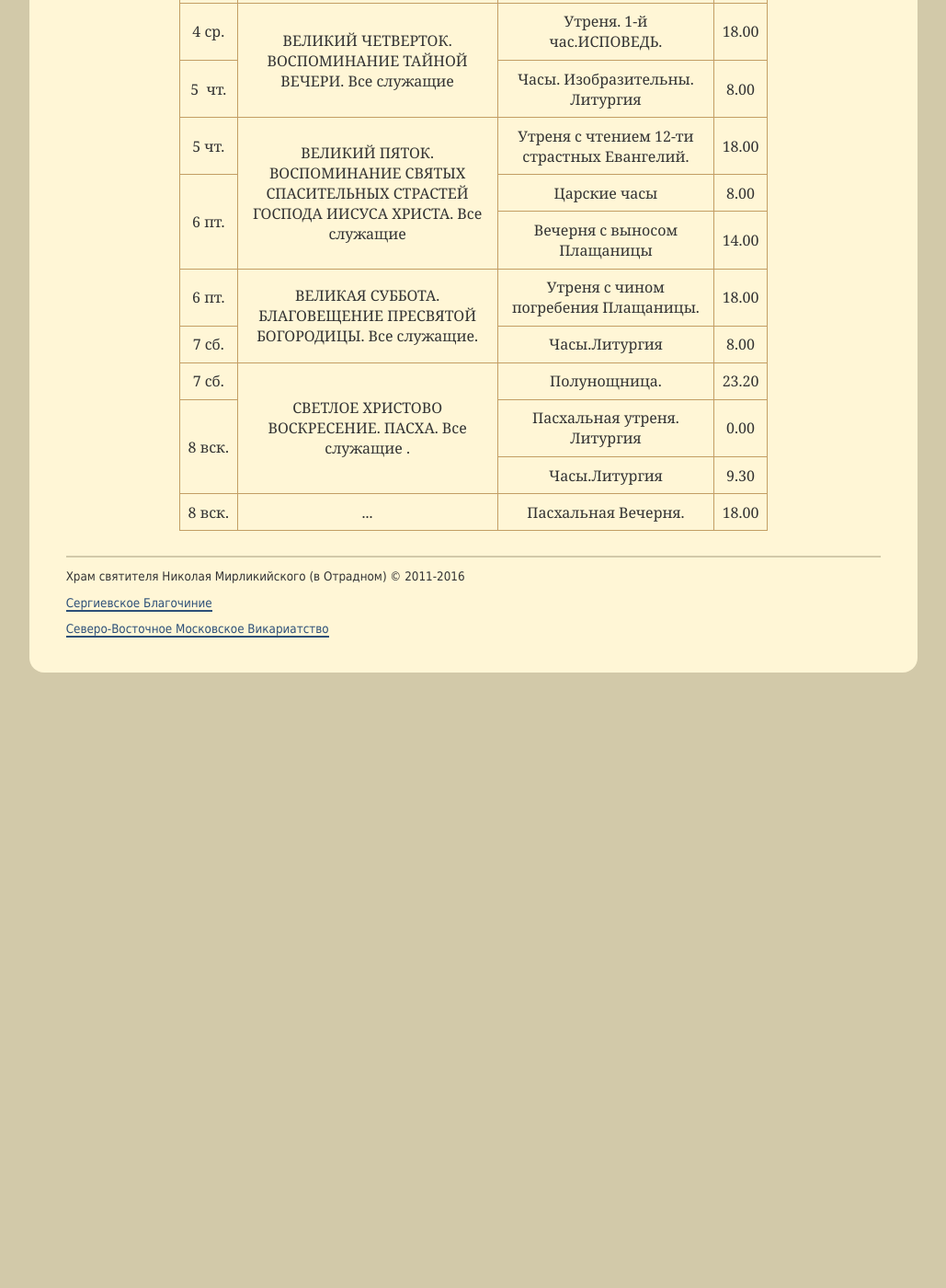
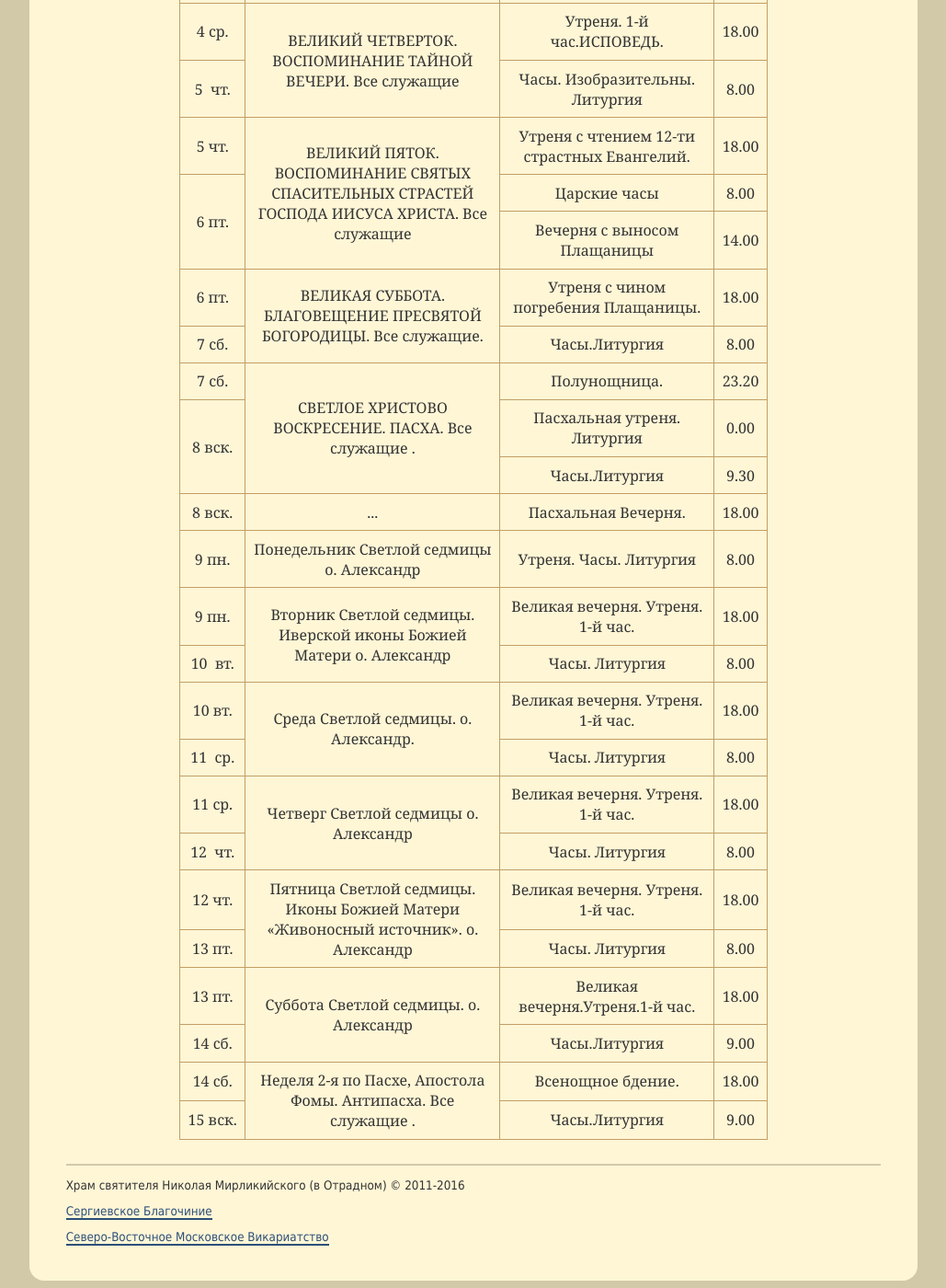
Before and after one commit to hramotradnoe/hramotradnoe.github.io, a Jekyll site: the page built from schedule/index.html, in a window 1280 px wide and 1400 px high, scrolled down 1027 px. Shown: the whole window at 92% size, without its empty margins (125-1154 px from the left). Built offline with Jekyll 4.4.1, drawn with Linux system fonts in a browser that asks for light colours; before the commit the page ends 1766 px from its top, so only the background shows below that.

Commit message:
Update schedule.yml

```diff
--- a/_data/schedule.yml
+++ b/_data/schedule.yml
@@ -84,3 +84,56 @@ timetable:
       - day   : 8&nbsp;вск.
         time  : '18.00'
         title : "Пасхальная Вечерня."
+ - description : "Понедельник Светлой седмицы о. Александр"
+   services    :
+      - day   : 9&nbsp;пн.
+        time  : '8.00'
+        title : "Утреня. Часы. Литургия"
+ - description : "Вторник Светлой седмицы. Иверской иконы Божией Матери о. Александр"
+   services    :
+      - day   : 9&nbsp;пн.
+        time  : '18.00'
+        title : "Великая вечерня. Утреня. 1-й час."
+      - day   : 10&nbsp; вт.
+        time  : '8.00'
+        title : "Часы. Литургия"
+ - description : "Среда Светлой седмицы. о. Александр."
+   services    :
+      - day   : 10&nbsp;вт.
+        time  : '18.00'
+        title : "Великая вечерня. Утреня. 1-й час."
+      - day   : 11&nbsp; ср.
+        time  : '8.00'
+        title : "Часы. Литургия"
+ - description : "Четверг Светлой седмицы о. Александр"
+   services    :
+      - day   : 11&nbsp;ср.
+        time  : '18.00'
+        title : "Великая вечерня. Утреня. 1-й час."
+      - day   : 12&nbsp; чт.
+        time  : '8.00'
+        title : "Часы. Литургия"
+ - description : "Пятница Светлой седмицы. Иконы Божией Матери «Живоносный источник». о. Александр"
+   services    :
+      - day   : 12&nbsp;чт.
+        time  : '18.00'
+        title : "Великая вечерня. Утреня. 1-й час."
+      - day   : 13&nbsp;пт.
+        time  : '8.00'
+        title : "Часы. Литургия"
+ - description : "Суббота Светлой седмицы. о. Александр"
+   services    :
+      - day   : 13&nbsp;пт.
+        time  : '18.00'
+        title : "Великая вечерня.Утреня.1-й час."
+      - day   : 14&nbsp;сб.
+        time  : '9.00'
+        title : "Часы.Литургия"
+ - description : "Неделя 2-я по Пасхе, Апостола Фомы. Антипасха. Все служащие ."
+   services    :
+      - day   : 14&nbsp;сб.
+        time  : '18.00'
+        title : "Всенощное бдение."
+      - day   : 15&nbsp;вск.
+        time  : '9.00'
+        title : "Часы.Литургия"
```
